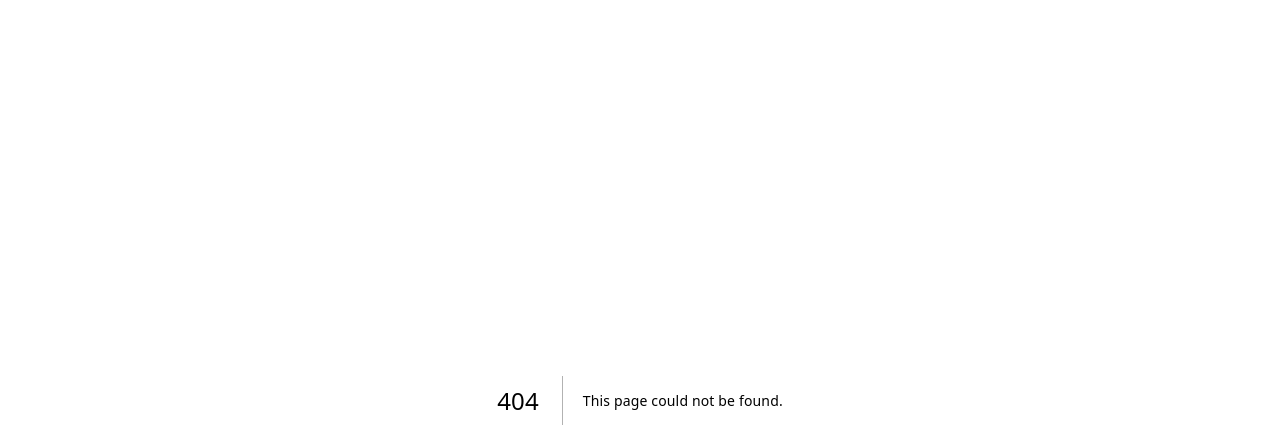
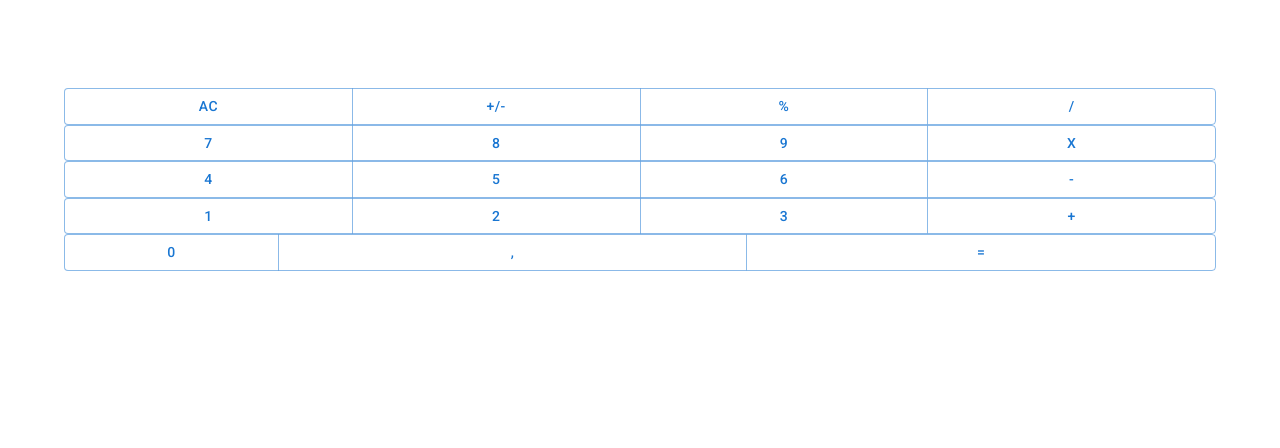
Before and after one commit to Israel-B-Amuri/implimenteringavprogramvara, a Next.js app in the folder simple-calculator/: page /components/Calculator in a window 1280 px wide. Before the commit this address had no page. Shown: the top 448 px of the page. Built offline with nearby package versions, Linux system fonts and the light colour scheme.

Commit message:
Adding functionality to buttons and the screen

```diff
--- a/simple-calculator/src/pages/Calculator.tsx
+++ /dev/null
@@ -1,21 +0,0 @@
-import Screen from './components/Screen';
-import {Container} from '@mui/material'
-import Buttongroup from './components/ButtonGroup';
-import Buttongroup2 from './components/Buttongroup2';
-import Buttongroup3 from './components/ButtonGroup3';
-import Buttongroup4 from './components/ButtonGroup4';
-import Buttongroup5 from './components/ButtonGroup5';
-
-export default function Calculator(){
-
-  return(
-    <Container className={`flex flex-col items-center justify-center`} fixed>
-      <Screen/>
-      <Buttongroup />
-      <Buttongroup2 />
-      <Buttongroup3/>
-      <Buttongroup4/>
-      <Buttongroup5/>
-    </Container>
-  )
-}
--- a/simple-calculator/src/pages/components/ButtonGroup.tsx
+++ /dev/null
@@ -1,15 +0,0 @@
-
-import Button from '@mui/material/Button'
-import ButtonGroup from '@mui/material/ButtonGroup';
-import  Style  from './Calculator.module.css';
-
-export default function Buttongroup(){
-    return(
-        <ButtonGroup aria-label="outlined primary button group"  fullWidth>
-            <Button variant="outlined" className={`${Style.lightGreyButton} text-slate-50`}>AC</Button>
-            <Button variant="outlined" className={`${Style.lightGreyButton} text-slate-50`}>+/-</Button>
-            <Button variant="outlined" className={`${Style.lightGreyButton} text-slate-50`}>%</Button>
-            <Button variant="outlined" className={`${Style.beigeButton} text-slate-50`}>/</Button>
-        </ButtonGroup>
-    )
-}
--- a/simple-calculator/src/pages/components/ButtonGroup3.tsx
+++ /dev/null
@@ -1,16 +0,0 @@
-
-
-import Button from '@mui/material/Button'
-import ButtonGroup from '@mui/material/ButtonGroup';
-import  Style  from './Calculator.module.css';
-
-export default function Buttongroup3(){
-    return(
-        <ButtonGroup aria-label="outlined primary button group" fullWidth>
-            <Button variant="outlined" className={`${Style.darkGreyButton} text-slate-50`}>4</Button>
-            <Button variant="outlined" className={`${Style.darkGreyButton} text-slate-50`}>5</Button>
-            <Button variant="outlined" className={`${Style.darkGreyButton} text-slate-50`}>6</Button>
-            <Button variant="outlined" className={`${Style.beigeButton} text-slate-50`}>-</Button>
-        </ButtonGroup>
-    )
-}
--- a/simple-calculator/src/pages/components/ButtonGroup4.tsx
+++ /dev/null
@@ -1,15 +0,0 @@
-
-import Button from '@mui/material/Button'
-import ButtonGroup from '@mui/material/ButtonGroup';
-import  Style  from './Calculator.module.css';
-
-export default function Buttongroup4(){
-    return(
-        <ButtonGroup aria-label="outlined primary button group" fullWidth>
-            <Button variant="outlined" className={`${Style.darkGreyButton} text-slate-50`}>1</Button>
-            <Button variant="outlined" className={`${Style.darkGreyButton} text-slate-50`}>2</Button>
-            <Button variant="outlined" className={`${Style.darkGreyButton} text-slate-50`}>3</Button>
-            <Button variant="outlined" className={`${Style.beigeButton} text-slate-50`}>+</Button>
-        </ButtonGroup>
-    )
-}
--- a/simple-calculator/src/pages/components/ButtonGroup5.tsx
+++ /dev/null
@@ -1,15 +0,0 @@
-
-
-import Button from '@mui/material/Button'
-import ButtonGroup from '@mui/material/ButtonGroup';
-import  Style  from './Calculator.module.css';
-
-export default function Buttongroup5(){
-    return(
-        <ButtonGroup  aria-label="outlined primary button group" fullWidth>
-            <Button variant="outlined" className={`${Style.darkGreyButton} ${Style.zeroButton} text-slate-50`}>0</Button>
-            <Button variant="outlined" className={`${Style.darkGreyButton} text-slate-50`}>,</Button>
-            <Button variant="outlined" className={` ${Style.beigeButton} text-slate-50`}>=</Button>
-        </ButtonGroup>
-    )
-}
--- a/simple-calculator/src/pages/components/Buttongroup2.tsx
+++ /dev/null
@@ -1,16 +0,0 @@
-
-import Button from '@mui/material/Button'
-import ButtonGroup from '@mui/material/ButtonGroup';
-import  Style  from './Calculator.module.css';
-
-export default function Buttongroup2(){
-    return(
-        <ButtonGroup  aria-label="outlined primary button group" fullWidth>
-        <Button variant="outlined" className={`${Style.darkGreyButton} text-slate-50`}>7</Button>
-        <Button variant="outlined" className={`${Style.darkGreyButton} text-slate-50`}>8</Button>
-        <Button variant="outlined" className={`${Style.darkGreyButton} text-slate-50`}>9</Button>
-        <Button variant="outlined" className={`${Style.beigeButton} text-slate-50`}>x</Button>
-      </ButtonGroup>
-    )
-
-}
--- a/simple-calculator/src/pages/components/Calculator.module.css
+++ b/simple-calculator/src/pages/components/Calculator.module.css
@@ -7,6 +7,3 @@
 .beigeButton{
     background-color: #f7bf32;
 }
-.zeroButton{
-    width: 12rem;
-}
--- /dev/null
+++ b/simple-calculator/src/pages/components/Calculator.tsx
@@ -0,0 +1,50 @@
+import Screen from './Screen';
+import {ButtonGroup, Container} from '@mui/material'
+import Button from '@mui/material/Button'
+import React,{useState,useEffect} from 'react';
+import  Style  from './Calculator.module.css'
+
+export default function Calculator(){
+  const [inputValue,setIputValue] = useState('')
+  function deleteFunction(){
+    setIputValue('')
+  }
+  function setInputNumber(event:any){
+      setIputValue(inputValue + event.target.value)
+  }
+
+  return(
+    <Container className={`flex flex-col items-center justify-center`} fixed>
+      <Screen>{inputValue}</Screen>
+      <ButtonGroup aria-label="outlined primary button group"  fullWidth>
+        <Button variant="outlined" onClick={deleteFunction} className={`${Style.lightGreyButton} text-slate-50`}>AC</Button>
+        <Button variant="outlined" className={`${Style.lightGreyButton} text-slate-50`}>+/-</Button>
+        <Button variant="outlined" className={`${Style.lightGreyButton} text-slate-50`}>%</Button>
+        <Button value={'/'} variant="outlined" onClick={setInputNumber} className={`${Style.beigeButton} text-slate-50`}>/</Button>
+      </ButtonGroup>
+      <ButtonGroup  aria-label="outlined primary button group" fullWidth>
+        <Button value={7}variant="outlined" onClick={setInputNumber} className={`${Style.darkGreyButton} text-slate-50`}>7</Button>
+        <Button value={8} variant="outlined" onClick={setInputNumber} className={`${Style.darkGreyButton} text-slate-50`}>8</Button>
+        <Button value={9} variant="outlined" onClick={setInputNumber} className={`${Style.darkGreyButton} text-slate-50`}>9</Button>
+        <Button value={'x'} variant="outlined" onClick={setInputNumber} className={`${Style.beigeButton} text-slate-50`}>x</Button>
+      </ButtonGroup>
+      <ButtonGroup aria-label="outlined primary button group" fullWidth>
+        <Button value={4} variant="outlined" onClick={setInputNumber} className={`${Style.darkGreyButton} text-slate-50`}>4</Button>
+        <Button value={5} variant="outlined"onClick={setInputNumber}  className={`${Style.darkGreyButton} text-slate-50`}>5</Button>
+        <Button value={6} variant="outlined"onClick={setInputNumber}  className={`${Style.darkGreyButton} text-slate-50`}>6</Button>
+        <Button value={'-'} variant="outlined" onClick={setInputNumber} className={`${Style.beigeButton} text-slate-50`}>-</Button>
+      </ButtonGroup>
+      <ButtonGroup aria-label="outlined primary button group" fullWidth>
+        <Button value={1} variant="outlined" onClick={setInputNumber} className={`${Style.darkGreyButton} text-slate-50`}>1</Button>
+        <Button value={2} variant="outlined" onClick={setInputNumber} className={`${Style.darkGreyButton} text-slate-50`}>2</Button>
+        <Button value={3} variant="outlined" onClick={setInputNumber} className={`${Style.darkGreyButton} text-slate-50`}>3</Button>
+        <Button value={'+'} variant="outlined" onClick={setInputNumber}  className={`${Style.beigeButton} text-slate-50`}>+</Button>
+      </ButtonGroup>
+      <ButtonGroup  aria-label="outlined primary button group" fullWidth>
+        <Button value={0} variant="outlined" onClick={setInputNumber} className={`${Style.darkGreyButton} ${Style.zeroButton} text-slate-50`} sx={{width:'500px'}}>0</Button>
+        <Button value={','} variant="outlined" onClick={setInputNumber} className={`${Style.darkGreyButton} text-slate-50`}>,</Button>
+        <Button variant="outlined" className={` ${Style.beigeButton} text-slate-50`}>=</Button>
+      </ButtonGroup>
+    </Container>
+  )
+}
--- a/simple-calculator/src/pages/components/Screen.tsx
+++ b/simple-calculator/src/pages/components/Screen.tsx
@@ -1,8 +1,11 @@
 import {Container} from '@mui/material'
+import React, {useRef,useEffect, ReactNode} from 'react'
+type Props={
+    children:ReactNode
+}
+export default function Screen({children}:Props){
 
-export default function Screen(){
     return(
-        <Container className='h-20 bg-white w-35 p-2 m-1' fullWidth>
-        </Container>
+        <Container className='h-20 bg-white p-2 m-1 screen' >{children}</Container>
     )
 }
--- a/simple-calculator/src/pages/index.tsx
+++ b/simple-calculator/src/pages/index.tsx
@@ -1,4 +1,4 @@
-import Calculator from './Calculator'
+import Calculator from './components/Calculator'
 import {Container} from '@mui/material'
 export default function Home() {
   return (
```
